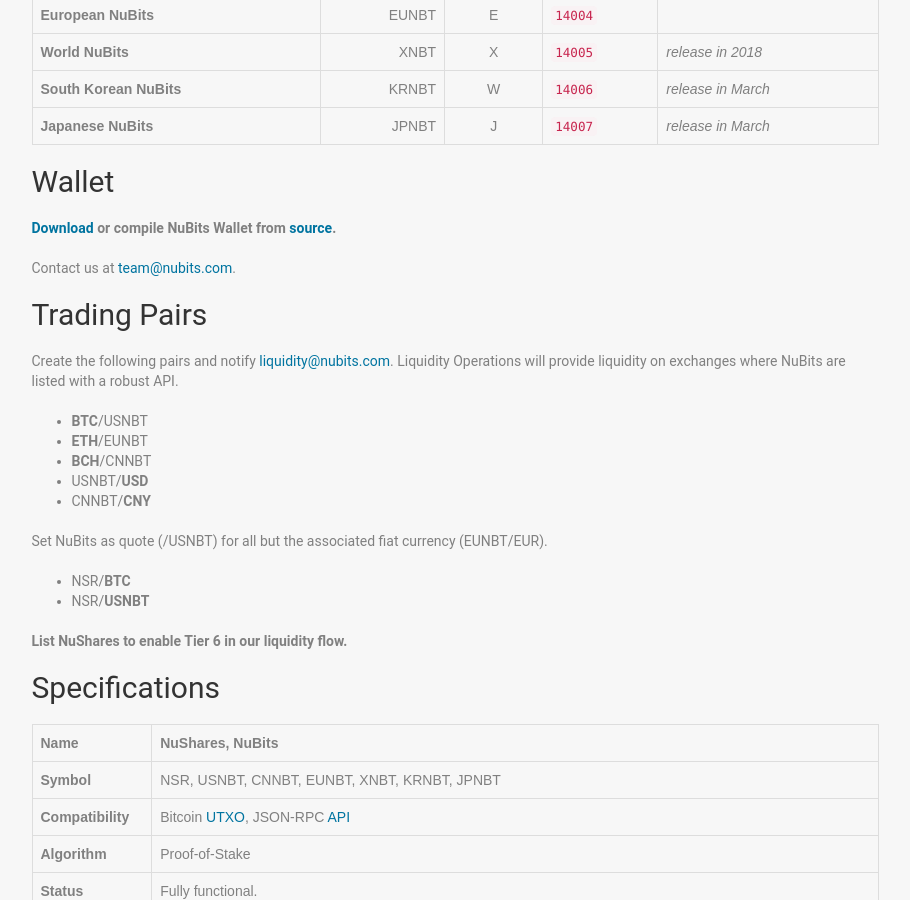
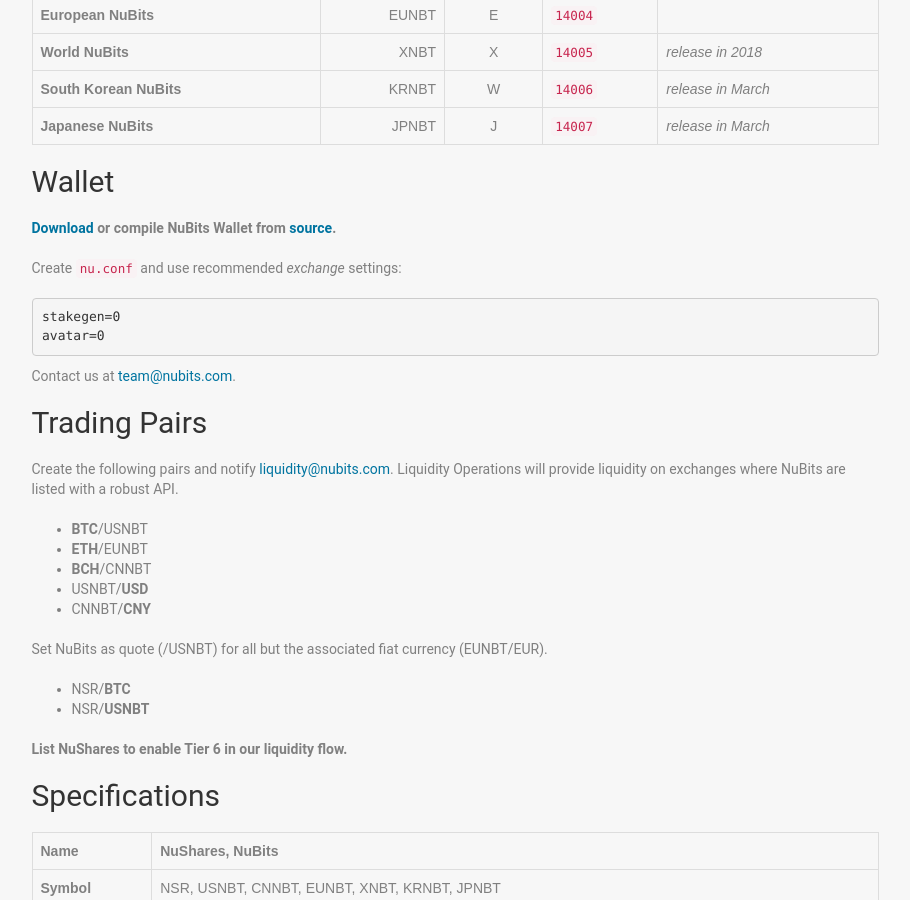
Before and after one commit to NuNetwork/nunetwork.github.io, a Jekyll site: the page built from _pages/list-nubits.md, in a window 1280 px wide and 900 px high, scrolled down 540 px. Shown: the whole window, without its empty margins (331-1241 px from the left). Built offline with Jekyll 4.4.1, drawn with Linux system fonts in a browser that asks for light colours.

Commit message:
Add recommended exchange settings

````diff
--- a/_pages/list-nubits.md
+++ b/_pages/list-nubits.md
@@ -24,6 +24,13 @@
 ## Wallet
 
 **[Download](/wallet) or compile NuBits Wallet from [source](/source).**
+
+Create [`nu.conf`](https://nubits.com/wallet-manual) and use recommended *exchange* settings:
+
+```
+stakegen=0
+avatar=0
+```
 
 Contact us at [team@nubits.com](mailto:team@nubits.com).
 
````
